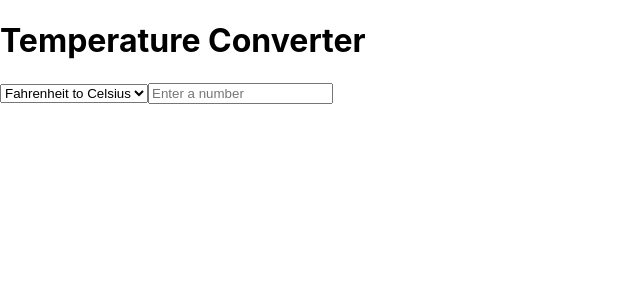
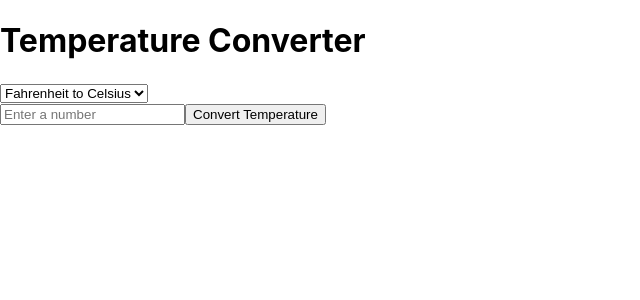
Before and after one commit to kylegreen149/thermometer, a React (Create React App) app in the folder thermometer/: page / in a window 1280 px wide. Shown: the top 300 px of the page, without its empty margins (0-640 px from the left). Built offline with nearby package versions, Linux system fonts and the light colour scheme.

Commit message:
Adds button to allow submission, completes temp conversion and is displayed in a p tag

```diff
--- a/thermometer/src/App.js
+++ b/thermometer/src/App.js
@@ -13,7 +13,7 @@ function App() {
       convertedTemp = ((temperature - 32) * 5 / 9).toFixed(0)
     }
     else if (conversionType === "CtoF") {
-      convertedTemp = ((temperature - 32) * 5 / 9).toFixed(0)
+      convertedTemp = ((temperature * 9 / 5) + 32).toFixed(0)
     }
     setResult(convertedTemp)
   }
@@ -23,11 +23,16 @@ function App() {
       <header className="App-header">
         <h1>Temperature Converter</h1>
       </header>
-      <select>
-        <option value="FtoC">Fahrenheit to Celsius</option>
-        <option value="CtoF">Celsius to Fahrenheit</option>
-      </select>
-      <input type="number" placeholder="Enter a number"></input>
+      <div>
+        <select value={conversionType} onChange={(e) => {setConversionType(e.target.value)}}>
+          <option value="FtoC">Fahrenheit to Celsius</option>
+          <option value="CtoF">Celsius to Fahrenheit</option>
+        </select>
+      </div>
+        <input type="number" placeholder="Enter a number" value={temperature} onChange={(e) => {setTemperature(e.target.value)}}></input>
+        <button onClick={handleConversion}>Convert Temperature</button>
+        <p>{result}</p>
+
     </div>
   );
 }
```
